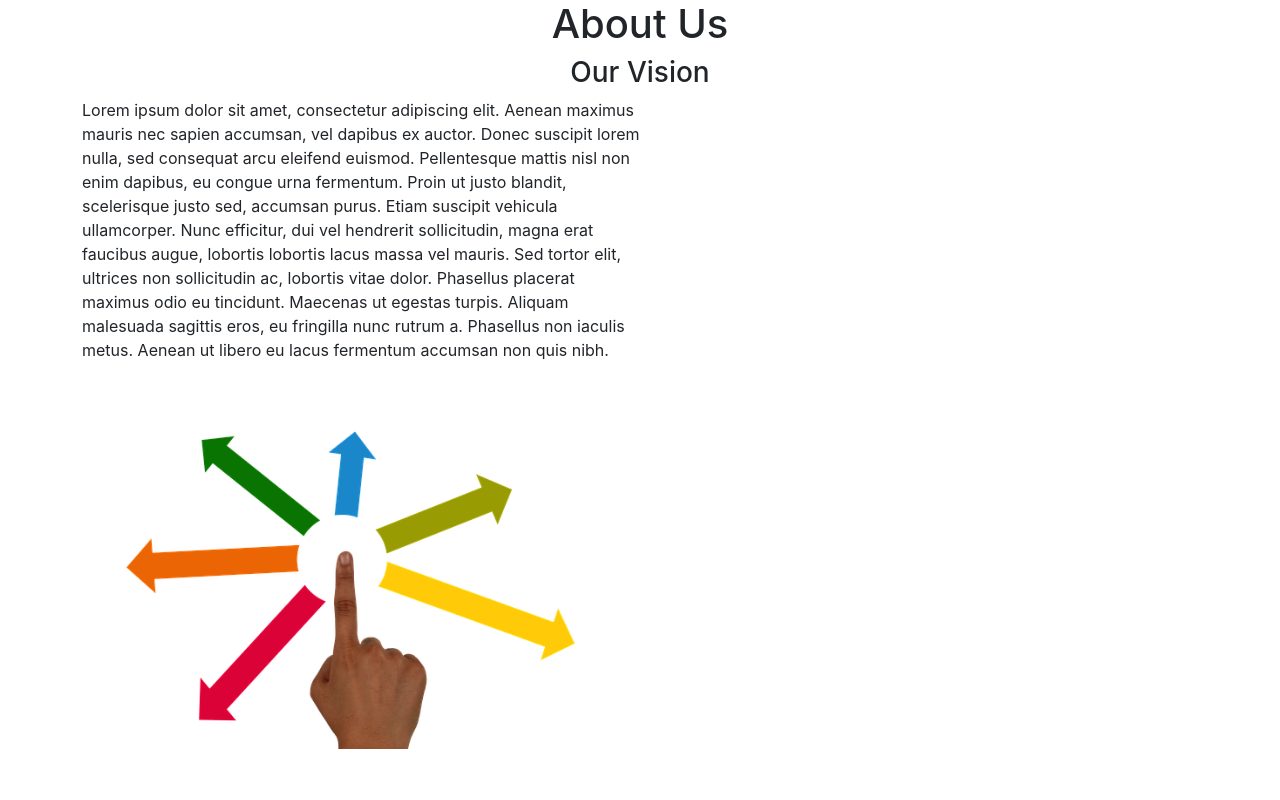
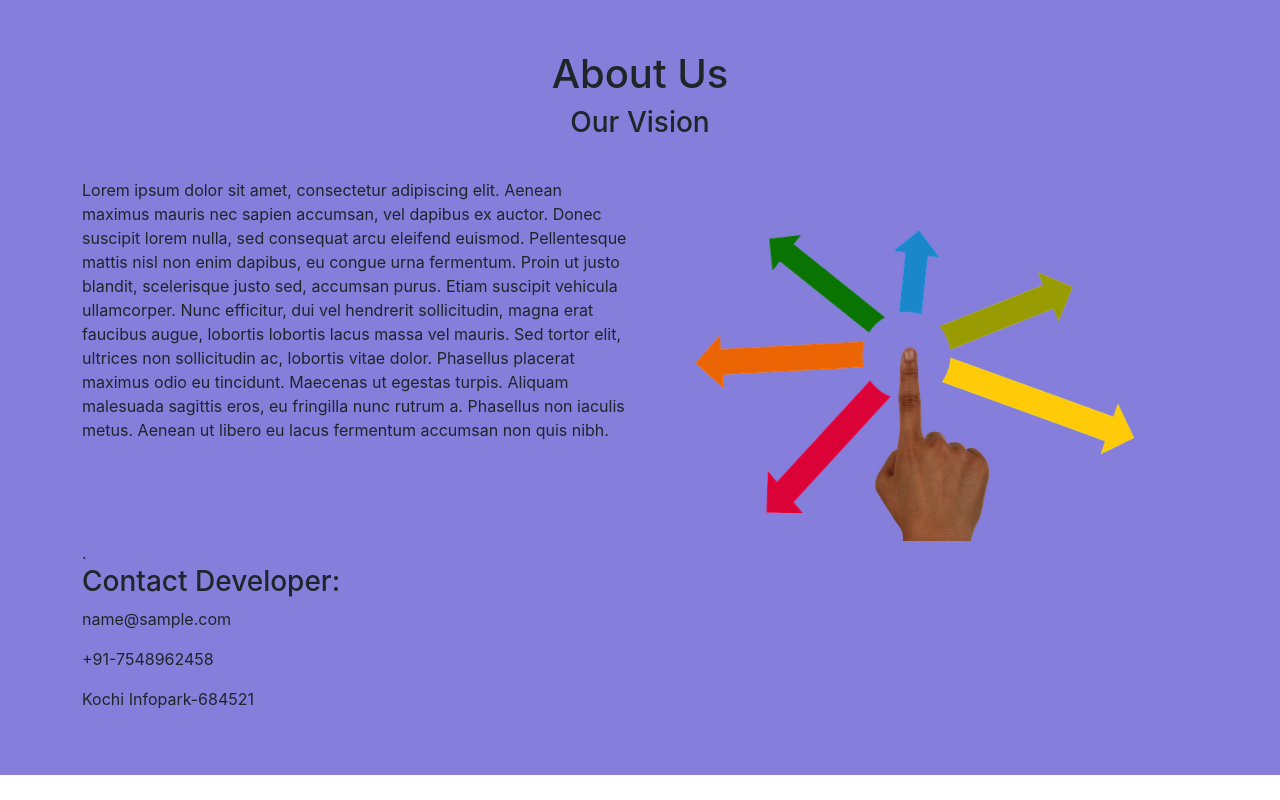
Before and after one commit to abelkmathew/2021_IBM_Code_Challenge_Informal-Workers-Management-Platform, a React (Create React App) app in the folder Frontend/frontend/: page /about in a window 1280 px wide. Built offline with nearby package versions, Linux system fonts and the light colour scheme.

Commit message:
aboutUs Page

```diff
--- a/Frontend/frontend/src/pages/AboutUs/AboutUs.js
+++ b/Frontend/frontend/src/pages/AboutUs/AboutUs.js
@@ -5,10 +5,11 @@ import image from './about.png'
 
 function AboutUs() {
     return (
-        <div className="AboutPage">
-            <div className="container">
+        <div className="aboutPage">
+            <div className="container aboutWrapper">
                 <div className="aboutHeading"><h1>About Us</h1>
                 <h3>Our Vision</h3></div>
+                <div class="row">
                     <div className="col-md-6">
                     <p>Lorem ipsum dolor sit amet, consectetur adipiscing elit.
                         Aenean maximus mauris nec sapien accumsan, vel dapibus ex auctor.
@@ -26,6 +27,16 @@ function AboutUs() {
                         <img className="img-fluid" src={image} alt="Vision"></img>
                     </div>
                 </div>
+                .<div class="contactUs">
+                    <h3>Contact Developer:</h3>
+                    <p>name@sample.com</p>
+                    <p>+91-7548962458</p>
+                    <p> Kochi
+                        Infopark-684521
+                    </p>
+                </div>
+
+            </div>
         </div>
     )
 }
--- a/Frontend/frontend/src/pages/AboutUs/aboutus.css
+++ b/Frontend/frontend/src/pages/AboutUs/aboutus.css
@@ -1,10 +1,15 @@
 .aboutPage{
-    width: 100vw;
-    height: 100vh;
+    width: 100%;
+    height: 100%;
     background-color: #857EDB;
-    margin-top: 2rem;
-
 }
 .aboutHeading{
     text-align: center;
+    padding-top: 50px;
 }
+.row{
+    padding-top: 30px;
+}
+.contactUs{
+    padding-bottom: 3rem;
+}
```
Lines whose indentation alone changed are shown as unchanged.
